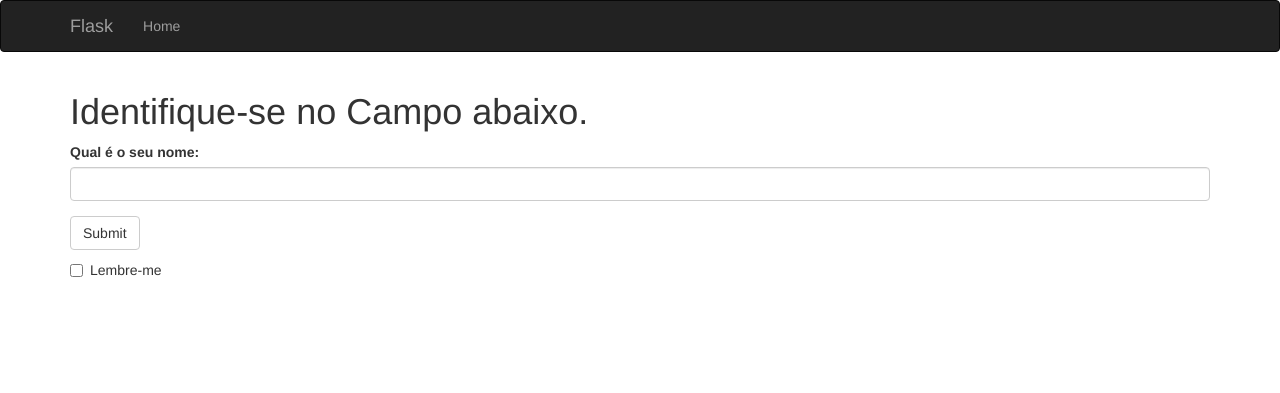
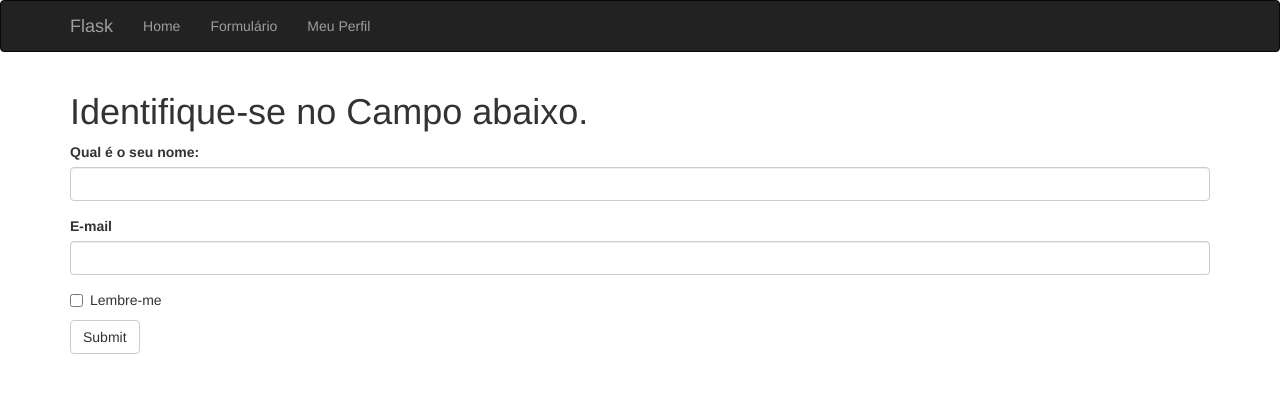
Before and after one commit to JuliusMou/curso_flask_Livro, a Flask app: page /formulario in a window 1280 px wide. Shown: the top 393 px of the page. Run offline with Flask 3, Linux system fonts and the light colour scheme; some libraries are stand-ins or nearby versions.

Commit message:
Conclusão do código que já existe

```diff
--- a/app/controllers/default.py
+++ b/app/controllers/default.py
@@ -57,3 +57,17 @@ def formulario():
     return render_template('formulario.html',
                            form=form,
                            name=session.get('name'))
+
+@bp.route('/perfil')
+def perfil():
+    # Tenta pegar o nome que está salvo na sessão (memória do navegador)
+    nome = session.get('name')
+
+    # Se existe um nome na sessão, mostramos uma mensagem de boas vindas
+    if nome:
+        return f"<h1>Bem-vindo ao seu perfil, {nome}!</h1>"
+
+    # Se não existe (usuário não preencheu o formulário), mandamos ele de volta
+    else:
+        flash("Acesso negado: Por favor, identifique-se preenchendo o formulário primeiro.")
+        return redirect(url_for('default.formulario'))
--- a/app/models/forms.py
+++ b/app/models/forms.py
@@ -1,33 +1,15 @@
 from flask_wtf import FlaskForm
 from wtforms import SubmitField, StringField
-from wtforms.fields.choices import RadioField, SelectField, SelectMultipleField
-from wtforms.fields.datetime import DateField, DateTimeField
-from wtforms.fields.form import FormField
-from wtforms.fields.list import FieldList
-from wtforms.fields.numeric import DecimalField, FloatField, IntegerField
-from wtforms.fields.simple import BooleanField, FileField, HiddenField, MultipleFileField, PasswordField, TextAreaField
-from wtforms.validators import DataRequired, Email
+from wtforms.fields.simple import BooleanField
+from wtforms.validators import DataRequired, Email, Length
 
 
-# Criação de formulário para teste utilizando o Livro Flask
-# Definição de classe de formulário
 class FormularioTeste(FlaskForm):
-    name = StringField('Qual é o seu nome: ', validators=[DataRequired()])
+    # Adicionamos Length para exigir entre 3 e 50 caracteres
+    name = StringField('Qual é o seu nome: ', validators=[DataRequired(), Length(min=3, max=50)])
+
+    # Criamos um campo de email obrigatório
+    email = StringField('E-mail', validators=[DataRequired(), Email()])
+
+    remenber_me = BooleanField('Lembre-me')
     submit = SubmitField('Submit')
-    remenber_me = BooleanField('Lembre-me')
-    '''
-    data = DateField('Data')
-    dataHora = DateTimeField('Data e Hora')
-    decimal = DecimalField('Valor Decimal')
-    file = FileField('Uploader')
-    hidden = HiddenField('Campo oculto')
-    multiple_file_field = MultipleFileField('Uploaders')
-    floatField = FloatField('Float')
-    integerField = IntegerField('Inteiro')
-    password = PasswordField('Senha')
-    radio = RadioField('Música')
-    select = SelectField('Lista')
-    selectMultiple = SelectMultipleField('Listas')
-    text = TextAreaField('Texto')
-    email = StringField('E-mail', validators=[Email()])
-    '''
--- a/app/templates/base.html
+++ b/app/templates/base.html
@@ -15,7 +15,9 @@
     </div>
     <div class="navbar-collapse collapse">
       <ul class="nav navbar-nav">
-          <li><a href="#">Home</a></li>
+          <li><a href="{{ url_for('default.index') }}">Home</a></li>
+          <li><a href="{{ url_for('default.formulario') }}">Formulário</a></li>
+          <li><a href="{{ url_for('default.perfil') }}">Meu Perfil</a></li>
       </ul>
     </div>
   </div>
--- a/requirements.txt
+++ b/requirements.txt
@@ -1,6 +1,8 @@
 blinker==1.9.0
 click==8.5.0
+dnspython==2.8.0
 dominate==2.9.1
+email-validator==2.3.0
 Flask==3.1.3
 Flask-Bootstrap==3.3.7.1
 Flask-Login==0.6.3
@@ -8,6 +10,7 @@ Flask-Moment==1.0.6
 Flask-SQLAlchemy==3.1.1
 Flask-WTF==1.3.0
 greenlet==3.5.5
+idna==3.19
 itsdangerous==2.2.0
 Jinja2==3.1.6
 MarkupSafe==3.0.3
```
